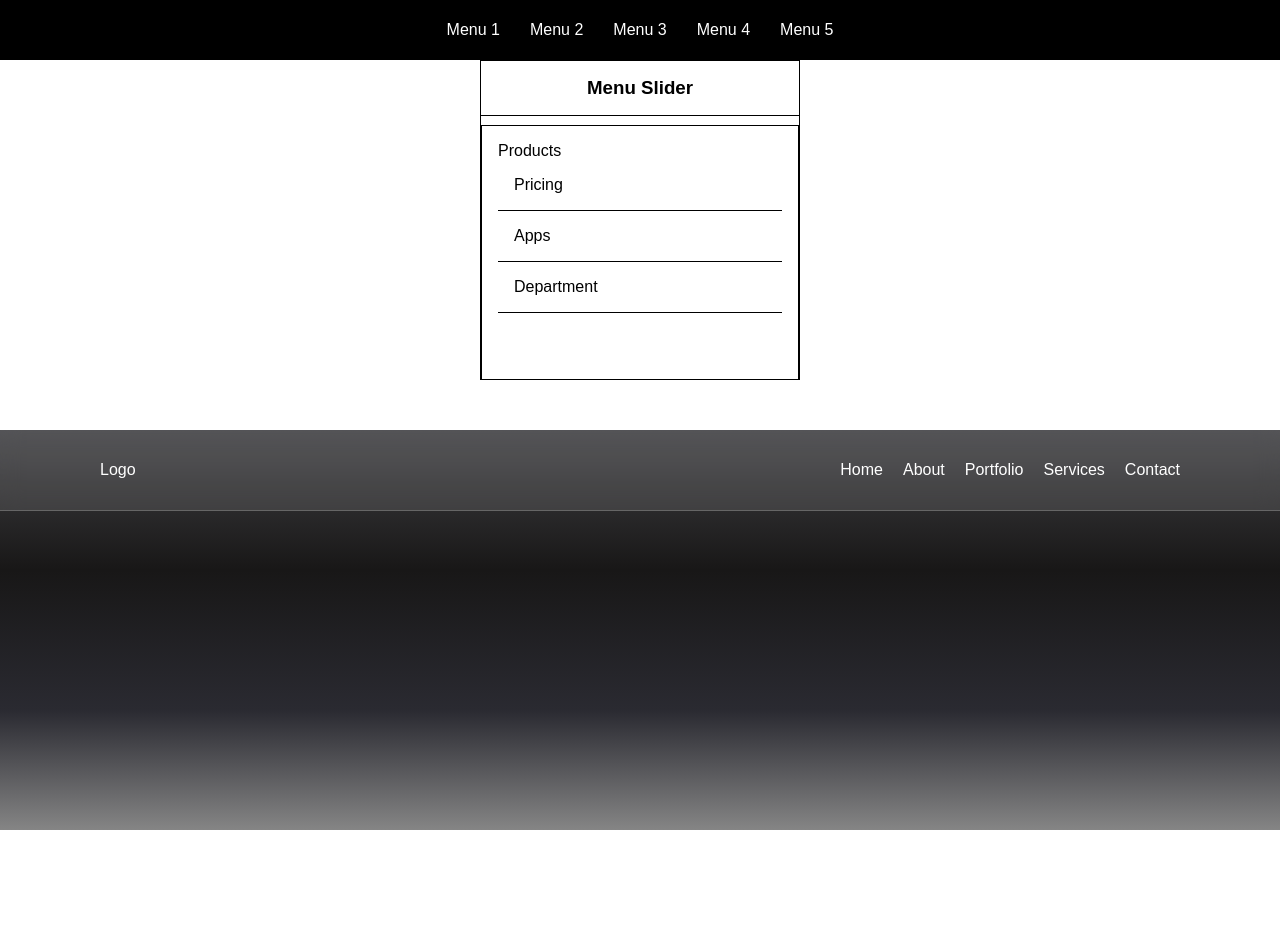
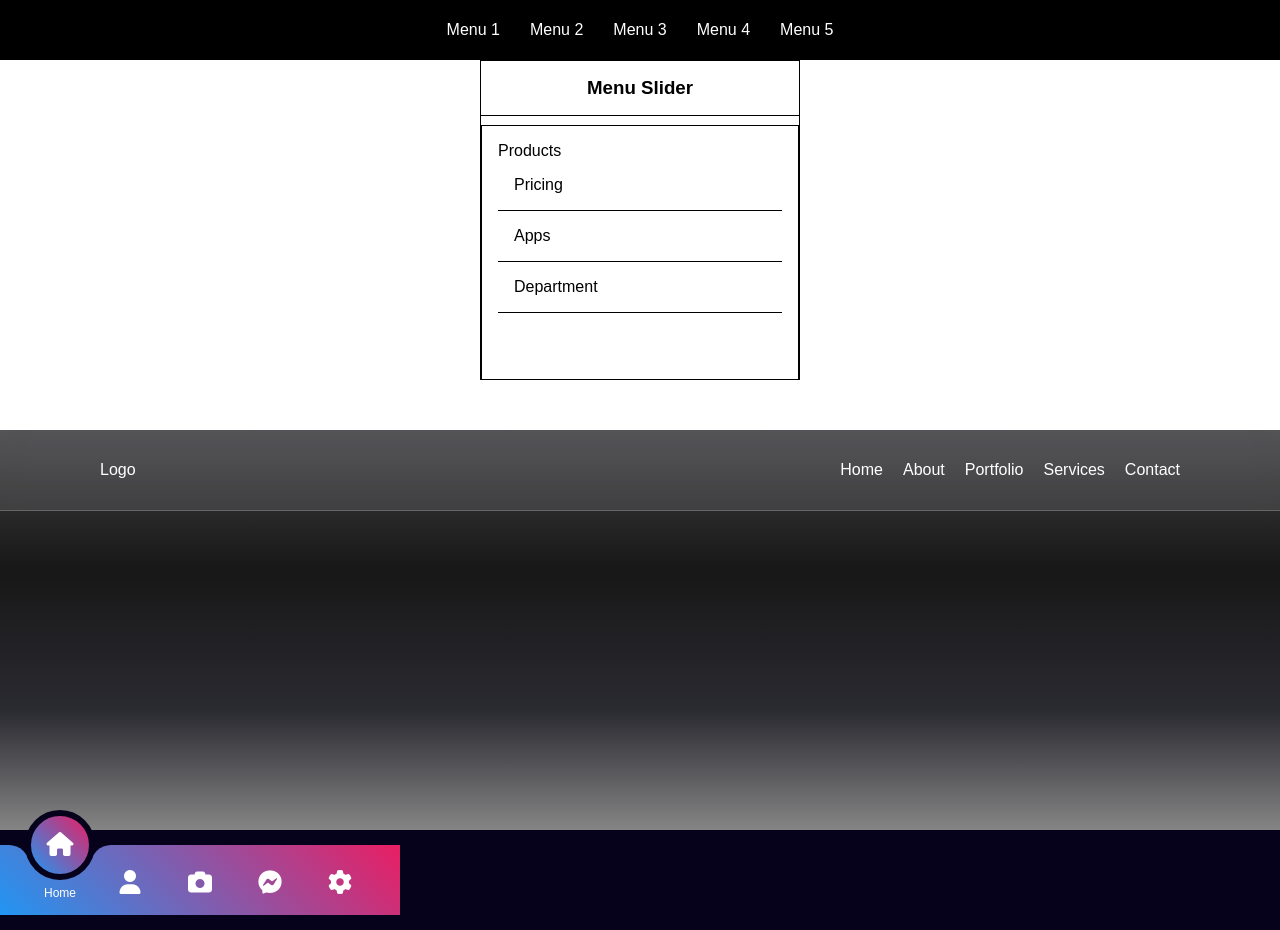
Before and after one commit to savus/ReactDropdownMenus, a React (Vite) app: page / in a window 1280 px wide. Before the commit the page ends 830 px from the top, so only its background shows below. Built offline with nearby package versions, Linux system fonts and the light colour scheme.

Commit message:
build magic-nav-menu

```diff
--- a/index.html
+++ b/index.html
@@ -6,6 +6,7 @@
     <meta name="viewport" content="width=device-width, initial-scale=1.0" />
     <script defer src="./src/js/main.js"></script>
     <script defer src="./src/js/slider-menu.js"></script>
+    <script defer src="./src/js/magic-nav-menu.js"></script>
     <script
       src="https://kit.fontawesome.com/062335cba3.js"
       crossorigin="anonymous"
--- a/src/App.tsx
+++ b/src/App.tsx
@@ -1,7 +1,8 @@
+import { GlassmorphicMenu } from "./Components/GlassmorphicMenu";
 import { MenuSlider } from "./Components/MenuSlider";
 import { PracticeHeader } from "./Components/PracticeHeader";
 import "./css/index.css";
-import "./css/glassmorphism-menu.css";
+import "./css/magic-nav-menu.css";
 
 function App() {
   return (
@@ -25,20 +26,57 @@ function App() {
       </TabStateProvider> */}
       <PracticeHeader />
       <MenuSlider />
-      <section className="glassmorphism-menu">
-        <div className="glassmorphism-container">
-          <header className="header">
-            <a href="#" className="logo">
-              Logo
-            </a>
-            <nav className="navbar">
-              <a href="#">Home</a>
-              <a href="#">About</a>
-              <a href="#">Portfolio</a>
-              <a href="#">Services</a>
-              <a href="#">Contact</a>
-            </nav>
-          </header>
+      <GlassmorphicMenu />
+      <section className="magic-navigation-menu">
+        <div className="navigation">
+          <ul>
+            <li className="list active">
+              <a href="#">
+                <span className="icon">
+                  <i className="fa-solid fa-house"></i>
+                </span>
+                <span className="text">Home</span>
+                <span className="circle"></span>
+              </a>
+            </li>
+            <li className="list">
+              <a href="#">
+                <span className="icon">
+                  <i className="fa-solid fa-user"></i>
+                </span>
+                <span className="text">Profile</span>
+                <span className="circle"></span>
+              </a>
+            </li>
+            <li className="list">
+              <a href="#">
+                <span className="icon">
+                  <i className="fa-solid fa-camera"></i>
+                </span>
+                <span className="text">Photos</span>
+                <span className="circle"></span>
+              </a>
+            </li>
+            <li className="list">
+              <a href="#">
+                <span className="icon">
+                  <i className="fa-brands fa-facebook-messenger"></i>
+                </span>
+                <span className="text">Message</span>
+                <span className="circle"></span>
+              </a>
+            </li>
+            <li className="list">
+              <a href="#">
+                <span className="icon">
+                  <i className="fa-solid fa-gear"></i>
+                </span>
+                <span className="text">Settings</span>
+                <span className="circle"></span>
+              </a>
+            </li>
+            <div className="indicator"></div>
+          </ul>
         </div>
       </section>
     </>
--- /dev/null
+++ b/src/Components/GlassmorphicMenu.tsx
@@ -0,0 +1,22 @@
+import "../css/glassmorphism-menu.css";
+
+export const GlassmorphicMenu = () => {
+  return (
+    <section className="glassmorphism-menu">
+      <div className="glassmorphism-container">
+        <header className="header">
+          <a href="#" className="logo">
+            Logo
+          </a>
+          <nav className="navbar">
+            <a href="#">Home</a>
+            <a href="#">About</a>
+            <a href="#">Portfolio</a>
+            <a href="#">Services</a>
+            <a href="#">Contact</a>
+          </nav>
+        </header>
+      </div>
+    </section>
+  );
+};
--- /dev/null
+++ b/src/css/magic-nav-menu.css
@@ -0,0 +1,126 @@
+.magic-navigation-menu {
+  display: flex;
+  align-items: center;
+  min-height: 100px;
+  background-color: #06021b;
+}
+
+.magic-navigation-menu .navigation {
+  position: relative;
+  width: 400px;
+  height: 70px;
+  background: linear-gradient(46deg, #2196f3, #e91e63);
+  display: flex;
+  justify-content: center;
+  align-items: center;
+}
+
+.magic-navigation-menu .navigation ul {
+  display: flex;
+  width: 350px;
+}
+
+.magic-navigation-menu .navigation ul li {
+  position: relative;
+  width: 70px;
+  height: 70px;
+  z-index: 1;
+}
+
+.magic-navigation-menu .navigation ul li a {
+  position: relative;
+  display: flex;
+  justify-content: center;
+  align-items: center;
+  flex-direction: column;
+  width: 100%;
+  text-align: center;
+  font-weight: 500;
+  pointer-events: none;
+  cursor: pointer;
+}
+
+.magic-navigation-menu .navigation ul li a .icon {
+  position: relative;
+  display: block;
+  line-height: 75px;
+  font-size: 1.5em;
+  text-align: center;
+  transition: 0.5s;
+}
+
+.magic-navigation-menu .navigation ul li.active a .icon {
+  transform: translateY(-38px);
+}
+
+.magic-navigation-menu .navigation ul li a .text {
+  position: absolute;
+  font-weight: 400;
+  font-size: 0.75em;
+  transform: translateY(20px);
+  opacity: 0;
+  transition: 0.5s;
+}
+
+.magic-navigation-menu .navigation ul li.active a .text {
+  transform: translateY(10px);
+  opacity: 1;
+}
+
+.magic-navigation-menu .navigation .indicator {
+  position: absolute;
+  width: 70px;
+  height: 70px;
+  background: linear-gradient(46deg, #2196f3, #e91e63);
+  border: 6px solid #06021b;
+  border-radius: 50%;
+  top: -50%;
+  display: flex;
+  justify-content: center;
+  align-items: center;
+  transition: 0.5s;
+}
+
+.magic-navigation-menu .navigation .indicator::before {
+  content: "";
+  top: 50%;
+  left: -22px;
+  position: absolute;
+  width: 20px;
+  height: 20px;
+  background: transparent;
+  border-top-right-radius: 20px;
+  box-shadow: 1px -10px 0 #06021b;
+}
+
+.magic-navigation-menu .navigation .indicator::after {
+  content: "";
+  top: 50%;
+  right: -22px;
+  position: absolute;
+  width: 20px;
+  height: 20px;
+  background: transparent;
+  border-top-left-radius: 20px;
+  box-shadow: -1px -10px 0 #06021b;
+}
+
+.magic-navigation-menu .navigation ul li:nth-child(1).active ~ .indicator {
+  transform: translateX(calc(70px * 0));
+}
+
+.magic-navigation-menu .navigation ul li:nth-child(2).active ~ .indicator {
+  transform: translateX(calc(70px * 1));
+}
+
+.magic-navigation-menu .navigation ul li:nth-child(3).active ~ .indicator {
+  transform: translateX(calc(70px * 2));
+}
+
+.magic-navigation-menu .navigation ul li:nth-child(4).active ~ .indicator {
+  transform: translateX(calc(70px * 3));
+}
+
+.magic-navigation-menu .navigation ul li:nth-child(5).active ~ .indicator {
+  transform: translateX(calc(70px * 4));
+}
--- /dev/null
+++ b/src/js/magic-nav-menu.js
@@ -0,0 +1,21 @@
+document.addEventListener("DOMContentLoaded", () => {
+  const magicNavList = document.querySelectorAll(
+    ".magic-navigation-menu .list"
+  );
+  try {
+    if (magicNavList.length === 0) throw "List is empty";
+  } catch (e) {
+    console.log(e);
+  }
+
+  function activeLink() {
+    magicNavList.forEach((item) => {
+      item.classList.remove("active");
+      this.classList.add("active");
+    });
+  }
+
+  magicNavList.forEach((item) => {
+    item.addEventListener("click", activeLink);
+  });
+});
```
